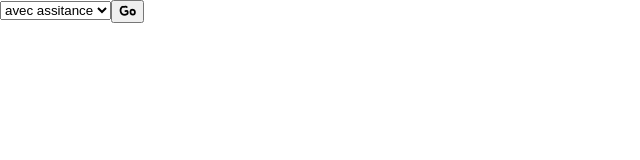
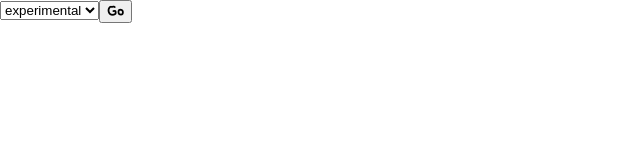
Before and after one commit to moelheni/robolearn, a React (Create React App) app: page / in a window 1280 px wide. Shown: the top 160 px of the page, without its empty margins (0-640 px from the left). Built offline with nearby package versions, Linux system fonts and the light colour scheme.

Commit message:
Update Home.jsx

```diff
--- a/src/pages/Home.jsx
+++ b/src/pages/Home.jsx
@@ -24,8 +24,8 @@ export default function Home() {
       <Redirect to="/intro" />
     }
     <select onChange={handleChange}>
-      <option value="1">avec assitance</option>
-      <option value="0">sans</option>
+      <option value="1">experimental</option>
+      <option value="0">control</option>
     </select>
     <button onClick={done}>Go</button>
   </div>
```
